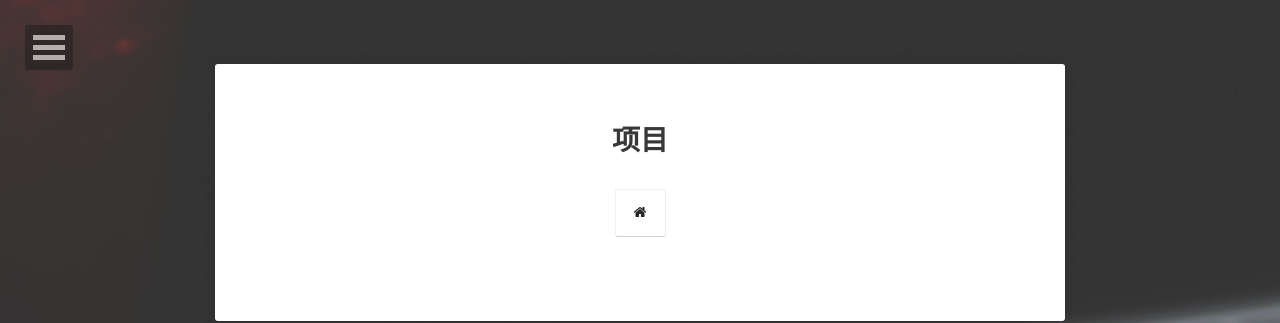
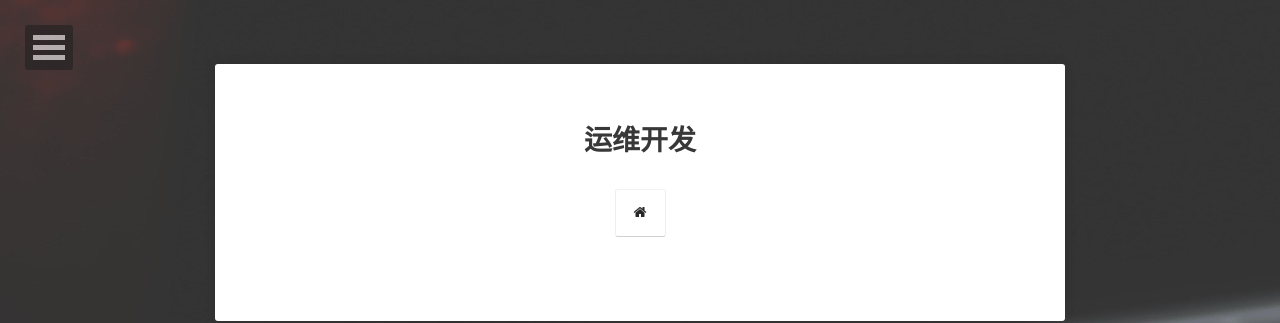
Before and after one commit to A17513081909/csz.github.io, a Jekyll site: the page built from projects/index.md, in a window 1280 px wide. Shown: the top 323 px of the page. Built offline with Jekyll 4.4.1, drawn with Linux system fonts in a browser that asks for light colours; some web fonts are replaced.

Commit message:
Update index.md

```diff
--- a/projects/index.md
+++ b/projects/index.md
@@ -1,6 +1,6 @@
 ---
 layout: project
-title: '项目'
+title: '运维开发'
 excerpt: "A List of Projects"
 comments: false
 ---
```
